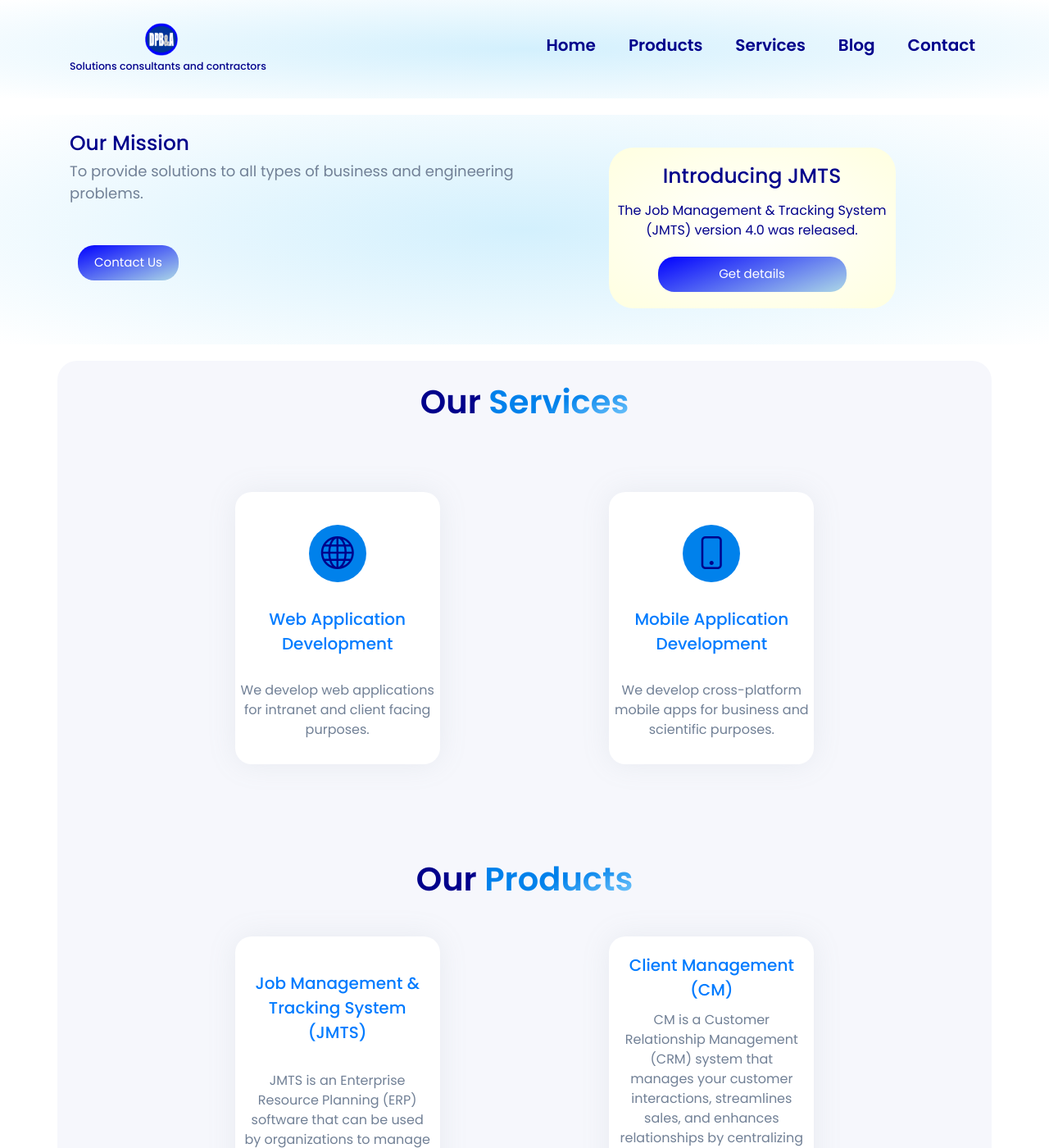
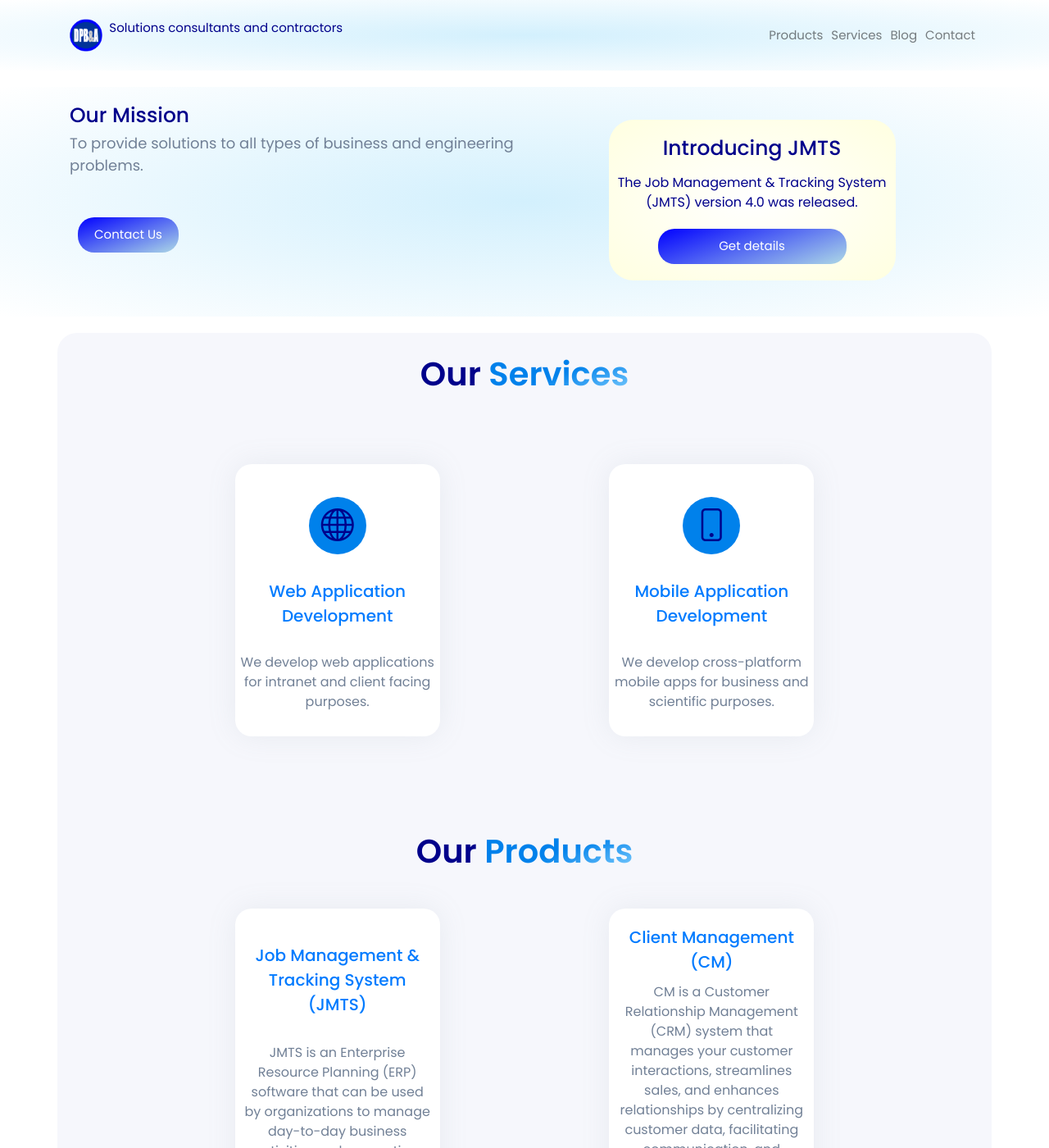
Before and after one commit to DPBandA/dpba, a Jekyll site: the page built from index.html, in a window 1280 px wide and 1400 px high. Shown: the whole window at 82% size. Built offline with Jekyll 4.4.1, drawn with Linux system fonts in a browser that asks for light colours.

Commit message:
General updates.

```diff
--- a/_config.yml
+++ b/_config.yml
@@ -14,6 +14,7 @@ company_email: info@dpbennett.com.jm
 facebook_link: https://www.facebook.com/desmond.bennett.7731/
 twitter_link: https://twitter.com/DPB_and_A
 github_link: https://github.com/DPBandA
+linkedin_link: https://www.linkedin.com/in/desmond-bennett-a00b60289/
 
 # Build settings
 markdown: kramdown
--- a/_includes/footer.html
+++ b/_includes/footer.html
@@ -9,9 +9,6 @@
         <div class="qlinks">
             <h2>Links</h2>
             <ul>
-                <a href="/">
-                    <li>Home</li>
-                </a>
                 <a href="/#products">
                     <li>Products</li>
                 </a>
@@ -65,6 +62,12 @@
                     <li><i class="bi bi-github"></i>GitHub</li>
                 </a>
                 {% endif %}
+
+                {% if site.linkedin_link %}
+                <a href="{{ site.linkedin_link }}" target="_blank"">
+                    <li><i class="bi bi-linkedin"></i>LinkedIn</li>
+                </a>
+                {% endif %}
             </ul>
         </div>
 
--- a/_includes/header.html
+++ b/_includes/header.html
@@ -1,54 +1,44 @@
 <header>
-    <div class="navbar container">
-        <div class="logo centred">
-            <a href="/">
-                <img src="/assets/media/logo.png" alt="DPB&amp;A Logo"
-                     height="40" width="40">
-                <h5 class="mt-2 ml-4">
-                    Solutions consultants and contractors
-                </h5>
-            </a>
+
+    <nav class="navbar navbar-expand-lg navbar-light bg-none container">
+        <a class="navbar-brand" href="#">
+            <img src="/assets/media/logo.png"
+                 width="40" height="40"
+                 class="d-inline-block align-top ml-4 mr-2"
+                 alt="DPB&amp;A Logo">
+
+            <span class="font-size-1-2em">
+                Solutions consultants and contractors
+            </span>
+        </a>
+        <button class="navbar-toggler mr-4" type="button" data-toggle="collapse" data-target="#navbarSupportedContent" aria-controls="navbarSupportedContent" aria-expanded="false" aria-label="Toggle navigation">
+            <span class="navbar-toggler-icon"></span>
+        </button>
+
+        <div class="collapse navbar-collapse mr-4  ml-4"
+             id="navbarSupportedContent">
+
+            <ul class="navbar-nav ml-auto">
+
+                <li class="nav-item font-size-1-5em">
+                    <a class="nav-link" href="/#products">Products</a>
+                </li>
+
+                <li class="nav-item font-size-1-5em">
+                    <a class="nav-link" href="/#services">Services</a>
+                </li>
+
+                <li class="nav-item font-size-1-5em">
+                    <a class="nav-link" href="/blog">Blog</a>
+                </li>
+
+                <li class="nav-item font-size-1-5em">
+                    <a class="nav-link" href="/contact">Contact</a>
+                </li>
+
+            </ul>
+
         </div>
-        <nav class="d-menu">
-            <ul>
-                <a href="/">
-                    <li>Home</li>
-                </a>
-                <a href="/#products">
-                    <li>Products</li>
-                </a>
-                <a href="/#services">
-                    <li>Services</li>
-                </a>
-                <a href="/blog">
-                    <li>Blog</li>
-                </a>
-                <a href="/contact">
-                    <li>Contact</li>
-                </a>
-            </ul>
-        </nav>
-        <nav class="m-menu  mr-4">
-            <div onclick="show()">
-                <button class="hamburger bi bi-list"></button>
-            </div>
-            <ul class="m-navbar" id="m-navbar">
-                <a href="/">
-                    <li>Home</li>
-                </a>
-                <a href="/#products">
-                    <li onclick="show()">Products</li>
-                </a>
-                <a href="/#services">
-                    <li onclick="show()">Services</li>
-                </a>
-                <a href="/blog">
-                    <li>Blog</li>
-                </a>
-                <a href="/contact">
-                    <li>Contact</li>
-                </a>
-            </ul>
-        </nav>
-    </div>
+    </nav>
+
 </header>
--- a/assets/css/utility.css
+++ b/assets/css/utility.css
@@ -121,6 +121,14 @@ a.anchor{
     font-size: 1.5em;
 }
 
+.font-size-1em {
+    font-size: 1em;
+}
+
+.font-size-1-2em {
+    font-size: 1.2em;
+}
+
 .hline {
     border-bottom: 2px solid;
     margin-bottom: 4px;
--- a/blog.html
+++ b/blog.html
@@ -4,7 +4,7 @@ title: Blog
 description: This is the DPB&A blog.
 ---
 
-<div class="container blog-section">
+<div class="container blog-section font-size-1-5em">
     <div class="row">
 
         <!-- BLOG POSTS LIST -->
```
Also changed, not shown: _includes/header_org.html (added, +54 -0 lines).
